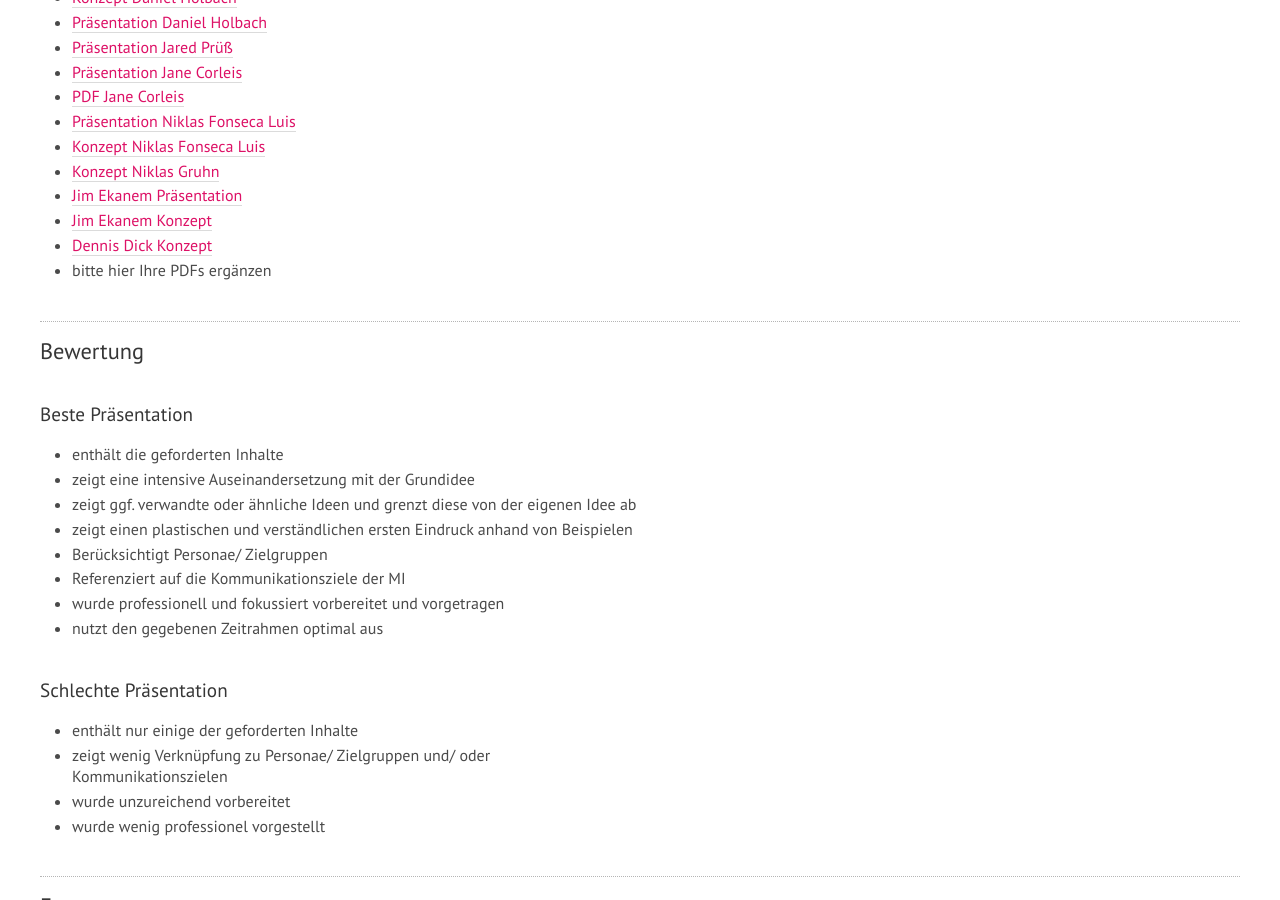
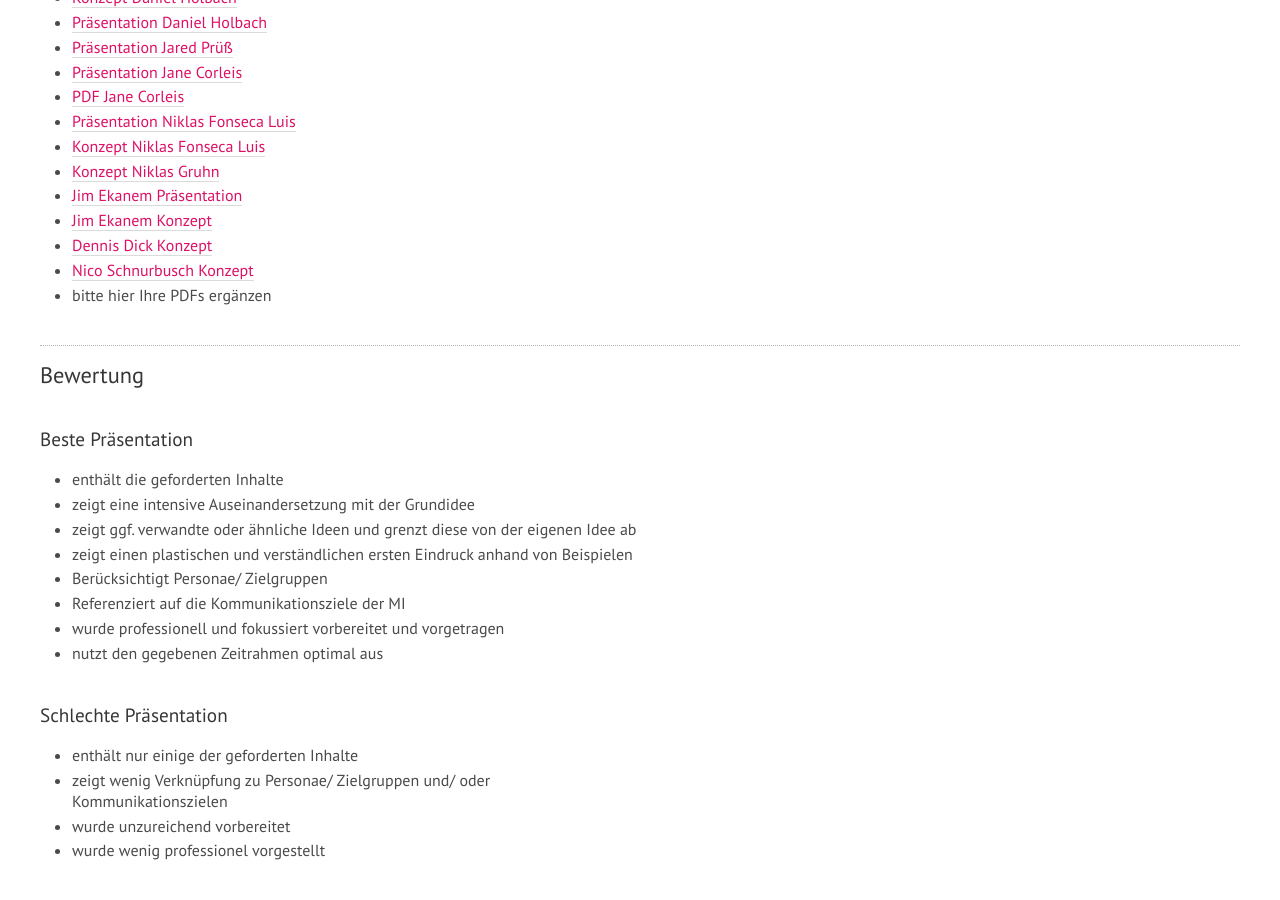
Before and after one commit to th-koeln/mi-wpf-digitale-kommunikation, a Jekyll site: the page built from _lehrveranstaltungen/fr-praesentation-ideen.md, in a window 1280 px wide and 900 px high, scrolled down 1009 px. Built offline with Jekyll 4.4.1, drawn with Linux system fonts in a browser that asks for light colours; nearby versions of some CDN libraries.

Commit message:
Update fr-praesentation-ideen.md

```diff
--- a/_lehrveranstaltungen/fr-praesentation-ideen.md
+++ b/_lehrveranstaltungen/fr-praesentation-ideen.md
@@ -40,6 +40,7 @@ Dazu bitte ein kurzes PDF erstellen und hier verlinken. Das PDF bitte auch ausge
 - [Jim Ekanem Präsentation](../../download/Präsi_Jim_Typographie.pdf )
 - [Jim Ekanem Konzept](../../download/Konzept_Jim_Typographie.pdf  )
 - [Dennis Dick Konzept](../../download/Bildsprache_Dennis_Dick.pdf )
+- [Nico Schnurbusch Konzept](../../download/WPF_Digitale Kommunikation_Präsentation_ZentralisierterKontakt.pdf )
 - bitte hier Ihre PDFs ergänzen
 
 ## Bewertung
```
